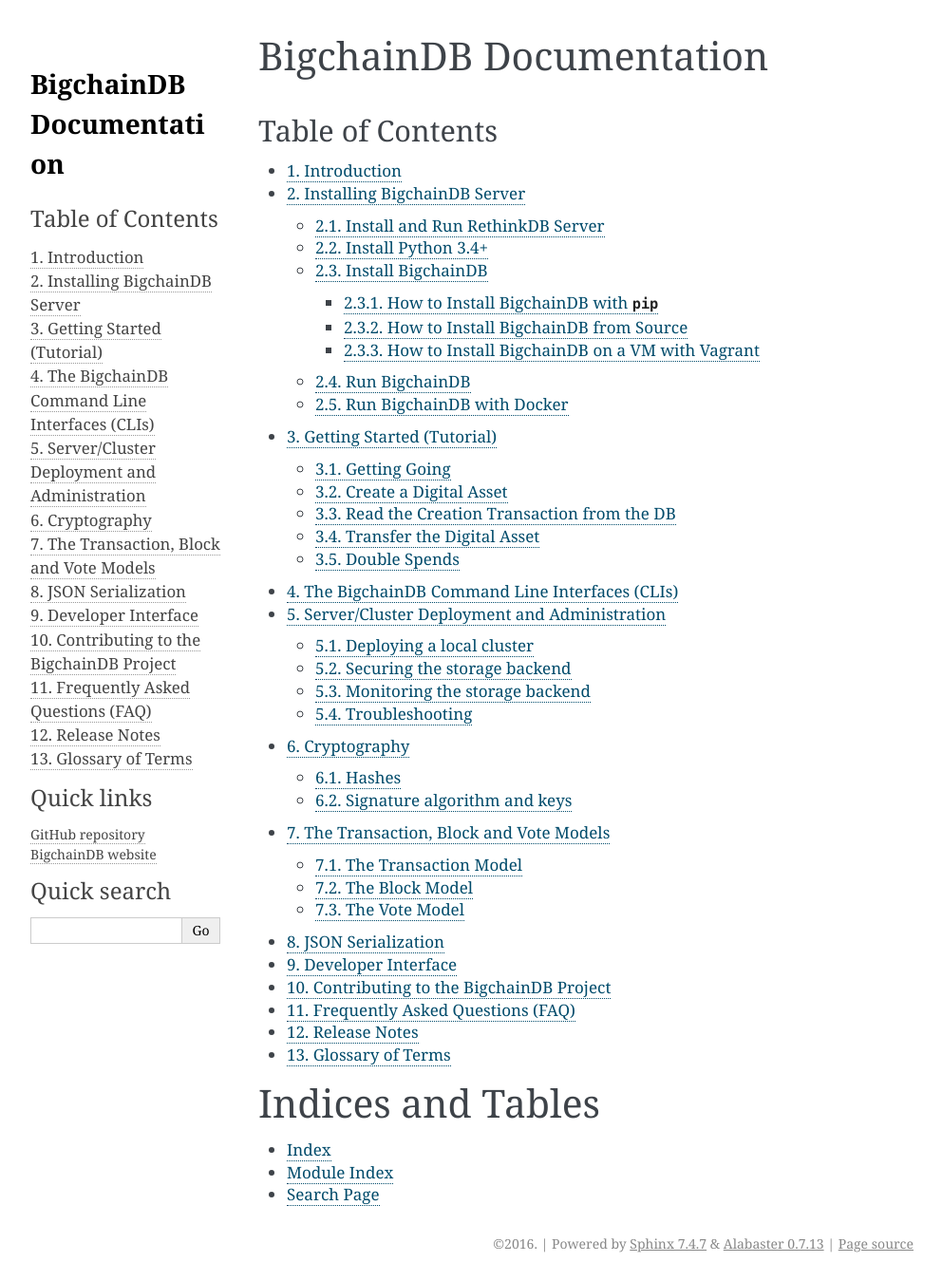
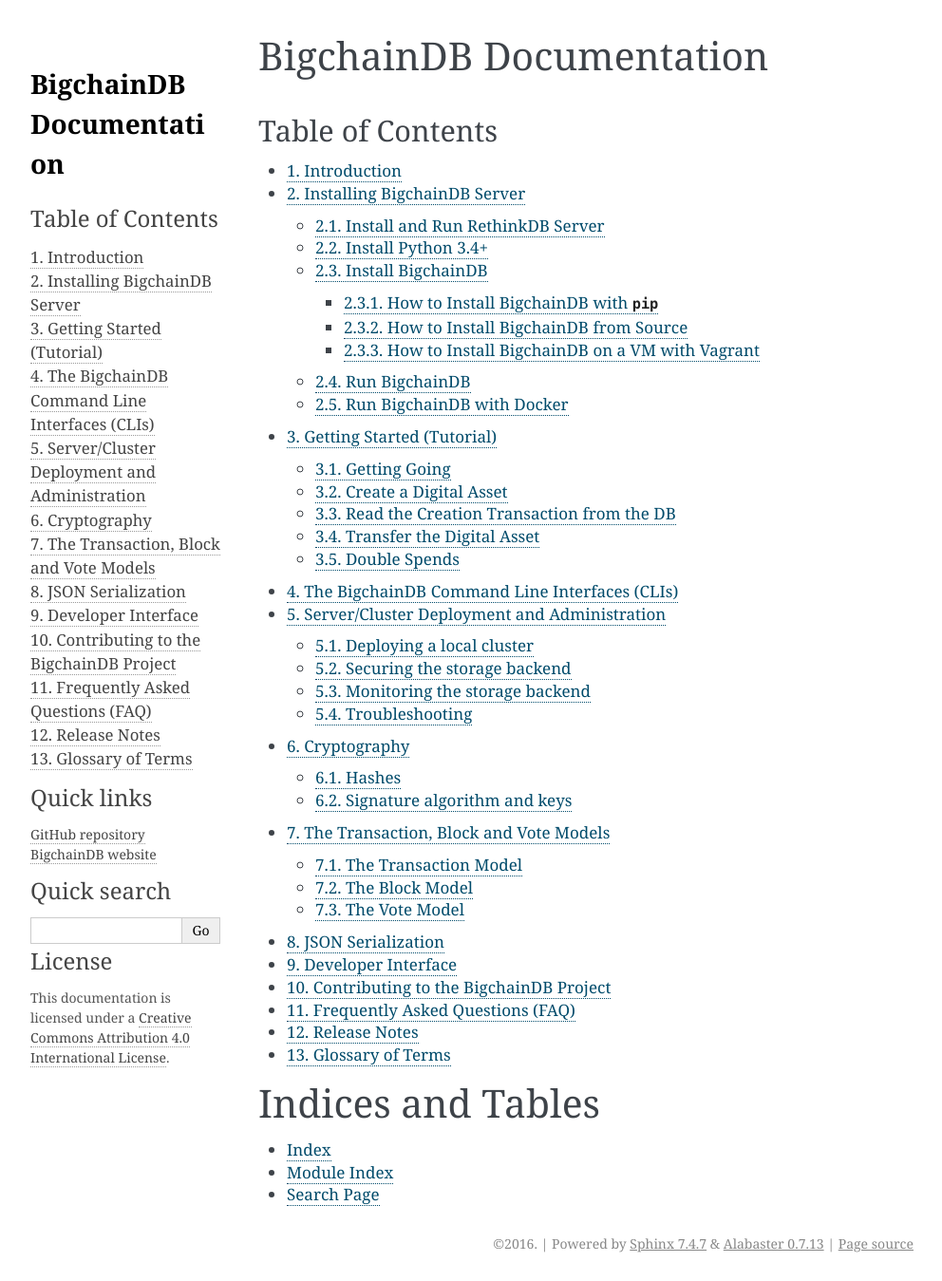
Before and after one commit to bigchaindb/bigchaindb, a Sphinx documentation site: the page built from docs/source/index.rst, in a window 1280 px wide. Shown: the whole page at 95% size, without its empty margins (148-1140 px from the left). Built offline with Sphinx 7.4.7, drawn with Linux system fonts in a browser that asks for light colours.

Commit message:
Add CC-BY-4 license notice to docs sidebar

```diff
--- /dev/null
+++ b/docs/source/_templates/license-template.html
@@ -0,0 +1,4 @@
+<h3>License</h3>
+<p>
+This documentation is licensed under a <a rel="license" href="http://creativecommons.org/licenses/by/4.0/">Creative Commons Attribution 4.0 International License</a>.
+</p>
--- a/docs/source/conf.py
+++ b/docs/source/conf.py
@@ -168,7 +168,8 @@
     '**': ['sidebar-title-template.html',
            'globaltoc.html',
            'sidebar-links-template.html',
-           'searchbox.html'],
+           'searchbox.html',
+           'license-template.html'],
 }
 
 # Additional templates that should be rendered to pages, maps page names to
```
